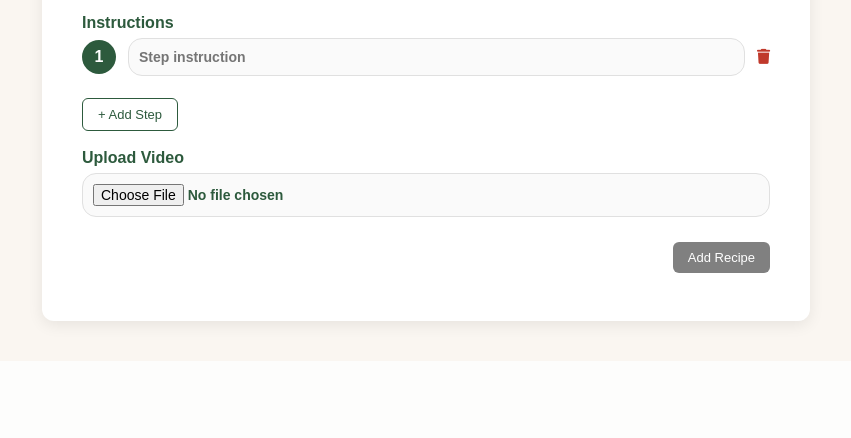
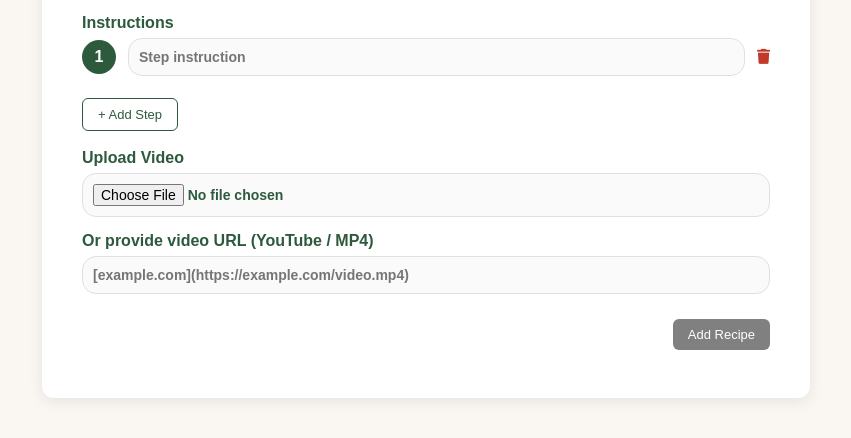
Before and after one commit to daalmuu/Web2, a PHP site: page /add_recipe.php in a window 1280 px wide. Shown: the part 601-1039 px from the top of the page, without its empty margins (214-1065 px from the left). Before the commit the page ends 936 px from the top, so only its background shows below. Run offline with PHP 8.4, Linux system fonts and the light colour scheme; data comes from the database, SQL or seed files in the repository.

Commit message:
Update add_recipe.php

```diff
--- a/phase2/add_recipe.php
+++ b/phase2/add_recipe.php
@@ -1,5 +1,5 @@
 <?php
-include 'DB.php';
+include 'db.php';
 
 $category_query = "select id, categoryname from recipecategory order by categoryname asc";
 $category_result = mysqli_query($conn, $category_query);
@@ -71,6 +71,8 @@ if (!$category_result) {
         <label>Upload Video</label>
         <input name="video" type="file" accept="video/*">
 
+<label>Or provide video URL (YouTube / MP4)</label>
+<input type="url" name="video_url" placeholder="[example.com](https://example.com/video.mp4)">
         <div class="buttons">
             <button type="submit">Add Recipe</button>
         </div>
```
